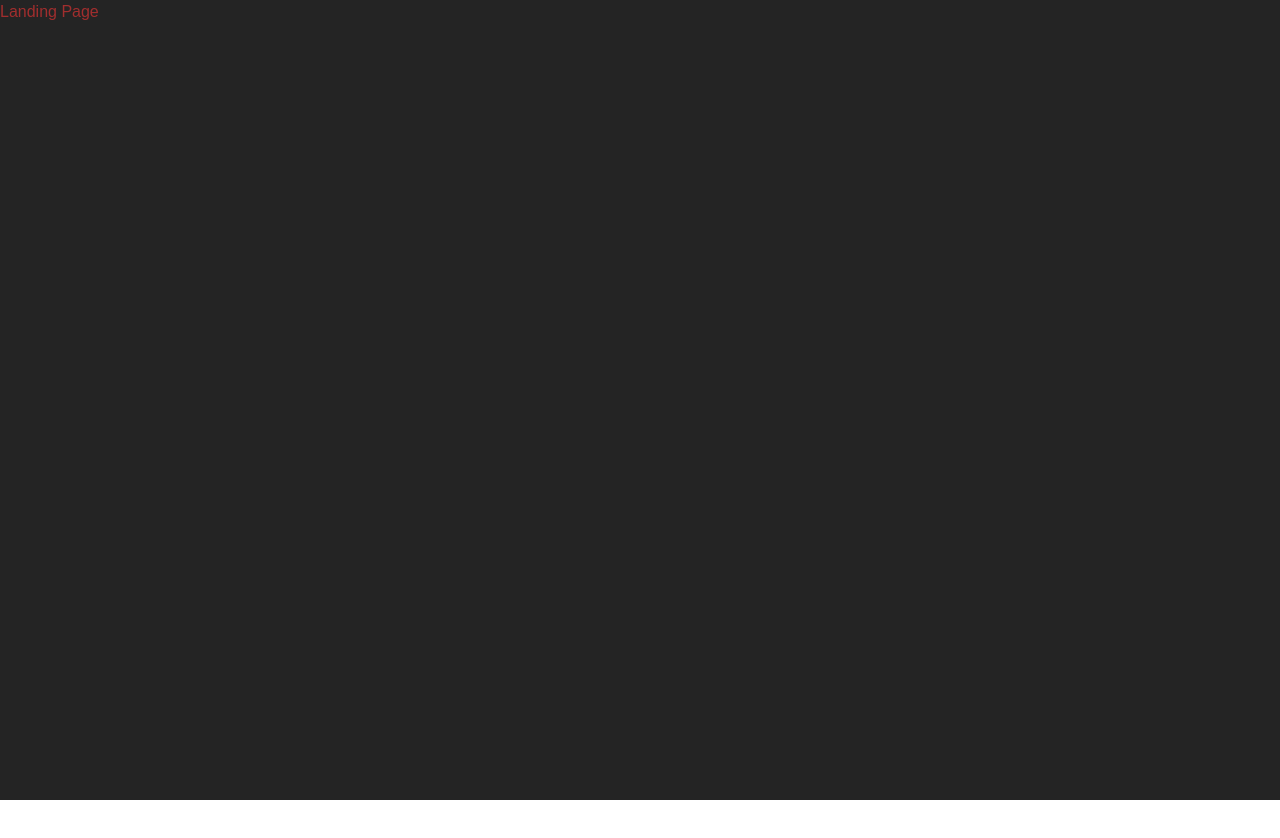
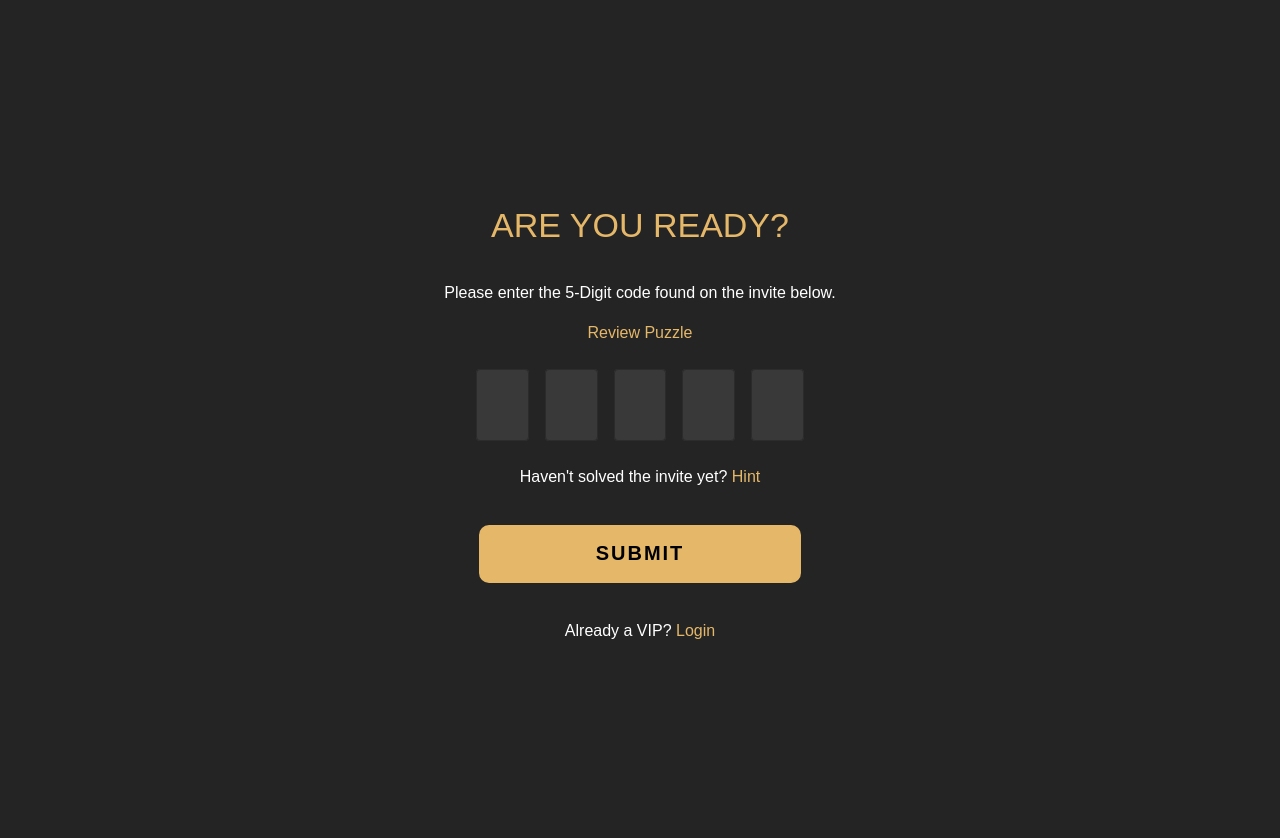
Before and after one commit to LCM-Nikki-Nicole/murder_party, a React (Create React App) app in the folder client/: page /LandingPage in a window 1280 px wide. Shown: the top 838 px of the page. Before the commit the page ends 800 px from the top, so only its background shows below. Built offline with nearby package versions, Linux system fonts and the light colour scheme; a web font is replaced by a local one.

Commit message:
built out LP

```diff
--- a/client/src/components/LandingPage/LandingPage.jsx
+++ b/client/src/components/LandingPage/LandingPage.jsx
@@ -1,19 +1,113 @@
-import React from 'react'
-import useBackground from '../../hooks/useBackgroundStyles';
-import { useTheme } from '@mui/material/styles';
-import { Typography } from '@mui/material';
+import React from 'react';
+import { styled } from '@mui/material/styles';
+import { Typography, TextField, Button, Box, Link } from '@mui/material';
+
+const Container = styled(Box)(({ theme }) => ({
+  display: 'flex',
+  justifyContent: 'center',
+  alignItems: 'center',
+  height: '100vh',
+  backgroundColor: theme.palette.custom.greyBlack,
+  padding: '2em',
+}));
+
+const Card = styled(Box)(({ theme }) => ({
+  padding: '2em',
+  textAlign: 'center',
+  color: theme.palette.secondary.main,
+  maxWidth: '25em',
+  width: '100%',
+}));
+
+const Title = styled(Typography)(({ theme }) => ({
+  ...theme.typography.h4,
+  color: theme.palette.custom.gold,
+  marginBottom: '1em',
+}));
+
+const Subtitle = styled(Typography)(({ theme }) => ({
+  marginBottom: '1em',
+}));
+
+const CodeContainer = styled(Box)(({ theme }) => ({
+  display: 'flex',
+  justifyContent: 'center',
+  gap: '1em',
+  marginBottom: '1.5em',
+  marginTop: '1.5em',
+}));
+
+const CodeInput = styled(TextField)(({ theme }) => ({
+  width: '3.3em',
+  height: '4.5em',
+  '& .MuiOutlinedInput-root': {
+    padding: 0,
+    '&:hover fieldset': {
+      borderColor: 'white', // Outline color on hover
+    },
+    '&.Mui-focused fieldset': {
+      borderColor: 'white', // Outline color when focused
+    },
+    '& input': {
+      textAlign: 'center',
+      fontSize: '1.5em',
+      color: 'white',
+      padding: '0.5em',
+    },
+  },
+  backgroundColor: theme.palette.custom.darkGray,
+  borderRadius: theme.shape.borderRadius,
+  '& .MuiInputBase-root': {
+    height: '100%',
+    borderRadius: theme.shape.borderRadius,
+  },
+}));
+
+const SubmitButton = styled(Button)(({ theme }) => ({
+  margin: '1em 0',
+  backgroundColor: theme.palette.custom.gold,
+  color: theme.palette.primary.main,
+  '&:hover': {
+    backgroundColor: theme.palette.custom.darkGray,
+  },
+}));
+
+const CustomLink = styled(Link)(({ theme }) => ({
+  color: theme.palette.custom.gold,
+  margin: '1em 0',
+  textDecoration: 'none',
+}));
 
 function LandingPage() {
-  const theme = useTheme();
-  const Background = useBackground();
-
   return (
-    <Background>
-      <Typography variant="body1" style={{ color: theme.palette.custom.darkRed }}>
-        Landing Page
-      </Typography>
-    </Background>
-  )
+    <Container>
+      <Card>
+        <Title>ARE YOU READY?</Title>
+        <Subtitle variant="body1">
+          Please enter the 5-Digit code found on the invite below.
+        </Subtitle>
+        <CustomLink variant="body1" href="#">Review Puzzle</CustomLink>
+        <CodeContainer>
+          {Array(5).fill().map((_, index) => (
+            <CodeInput
+              key={index}
+              variant="outlined"
+              inputProps={{ maxLength: 1, inputMode: 'numeric', pattern: '[0-9]*' }}
+            />
+          ))}
+        </CodeContainer>
+        <Subtitle variant="body1">
+          Haven't solved the invite yet? <CustomLink href="#">Hint</CustomLink>
+        </Subtitle>
+        <SubmitButton variant="contained">
+          SUBMIT
+        </SubmitButton>
+        <Subtitle variant="body1" style={{ margin: '1em' }}>
+          Already a VIP? <CustomLink href="#">Login</CustomLink>
+        </Subtitle>
+      </Card>
+    </Container>
+  );
 }
 
-export default LandingPage
+export default LandingPage;
--- a/client/src/theme.js
+++ b/client/src/theme.js
@@ -74,6 +74,13 @@ const theme = createTheme({
         },
       },
     },
+    MuiLink: {
+      styleOverrides: {
+        root: {
+          textDecoration: 'none',
+        },
+      },
+    },
   },
 });
 
```
